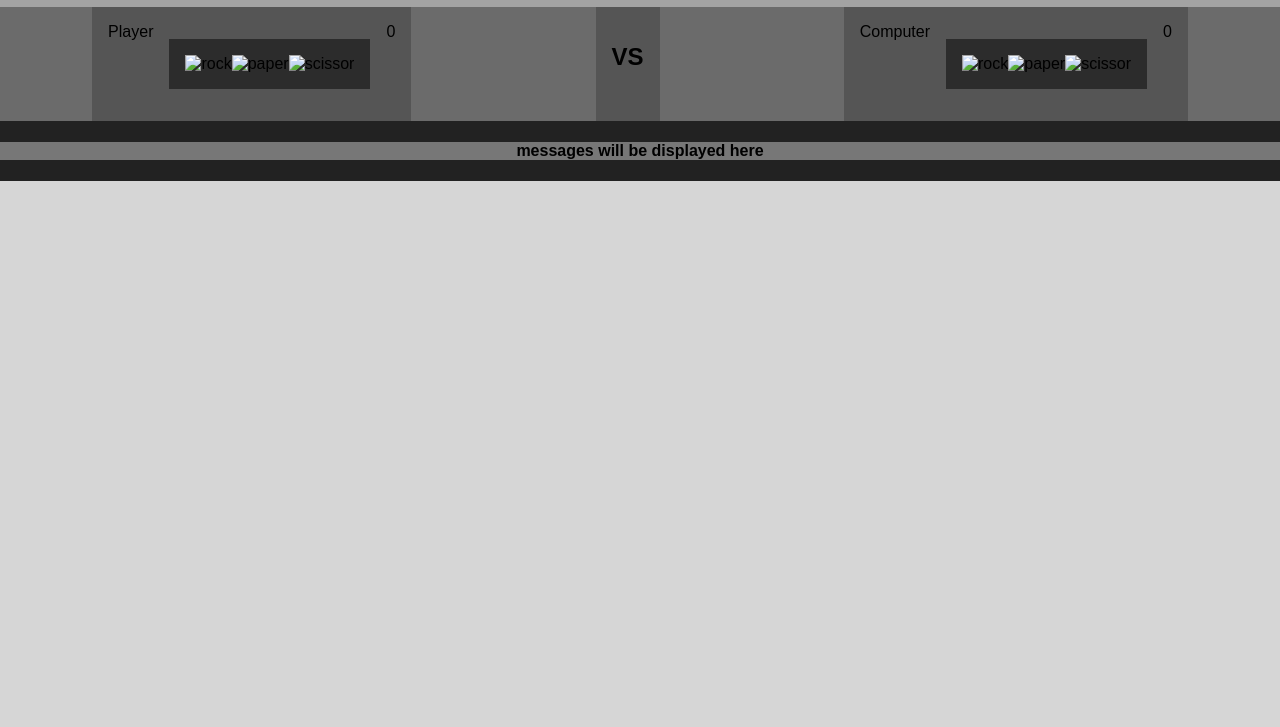
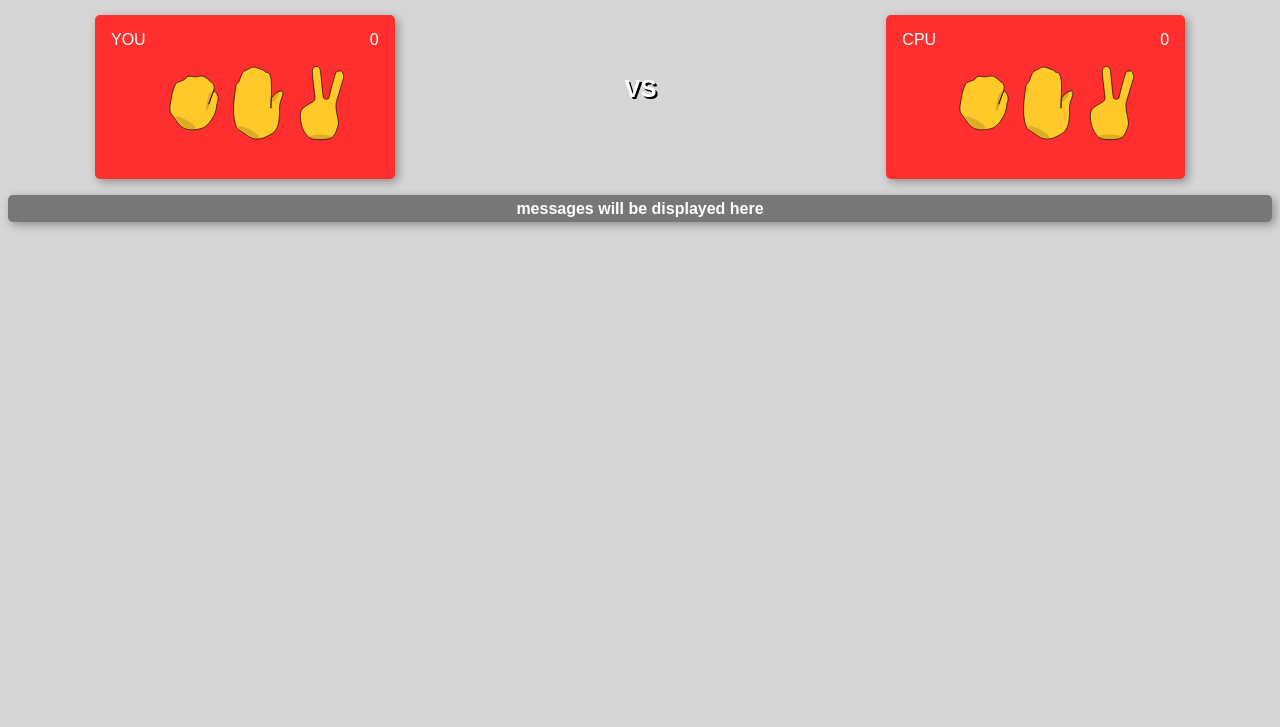
Before and after one commit to xitarps/jokenpo, a plain HTML site: page index.html in a window 1280 px wide. Shown: the part 73-800 px from the top of the page. Drawn offline with Linux system fonts and the light colour scheme; a web font is replaced by a local one.

Commit message:
Add images and Style

```diff
--- a/index.html
+++ b/index.html
@@ -15,17 +15,17 @@
 
       <div id="player" class="game_field_space">
           <div id="player_name">
-            Player
+            YOU
           </div>
           <div id="payer_moves" class='move_options'>
             <div id="player_rock">
-              <img id="player_rock_img" src="" alt="rock">
+              <img id="player_rock_img" src="images/rock.svg" alt="rock">
             </div>
             <div id="player_paper">
-              <img id="player_paper_img" src="" alt="paper">
+              <img id="player_paper_img" src="images/paper.svg" alt="paper">
             </div>
             <div id="player_scissor">
-              <img id="player_scissor_img" src="" alt="scissor">
+              <img id="player_scissor_img" src="images/scissor.svg" alt="scissor">
             </div>
           </div>
           <div id="player_score">
@@ -41,17 +41,17 @@
 
       <div id="computer" class="game_field_space">
           <div id="computer_name">
-            Computer
+            CPU
           </div>
           <div id="computer_moves" class='move_options'>
               <div id="computer_rock">
-                <img id="computer_rock_img" src="" alt="rock">
+                <img id="computer_rock_img" src="images/rock.svg" alt="rock">
               </div>
               <div id="computer_paper">
-                <img id="computer_paper_img" src="" alt="paper">
+                <img id="computer_paper_img" src="images/paper.svg" alt="paper">
               </div>
               <div id="computer_scissor">
-                <img id="computer_scissor_img" src="" alt="scissor">
+                <img id="computer_scissor_img" src="images/scissor.svg" alt="scissor">
               </div>
           </div>
           <div id="computer_score">
--- a/jokenpo.css
+++ b/jokenpo.css
@@ -4,6 +4,7 @@ html,body{
 
   /*https://fonts.google.com/specimen/PT+Sans+Caption?sidebar.open&selection.family=PT+Sans+Caption*/
   font-family: 'PT Sans Caption', sans-serif;
+  color: #ffffff;
 }
 body{
   background-color: #d6d6d6;
@@ -11,40 +12,58 @@ body{
 #game {
   display: flex;
   flex-direction: column;
-  background-color: #a3a3a3;
+  background-color: #a3a3a300;
 
 }
 #title{
   text-align: center;
-  background-color: #7e7e7e;
+  background-color: #7e7e7e00;
+  color: #000000;
 
 }
 #board{
   display: flex;
   flex-wrap: wrap;
   justify-content: space-around;
-  background-color: #6b6b6b;
+  background-color: #6b6b6b00;
 
+}
+img{
+  margin-top: 1em;
+  width: 4em;
+  height: 5em;
 }
 .game_field_space {
   display: flex;
   flex-direction: row;
-  background-color: #555555;
+  background-color: #ff2f2f;
+  margin: 0.5em;
   padding: 1em;
+  border-radius: 5px;
+  box-shadow: 3px 3px 10px #00000057;
 
+}
+#versus{
+  background-color: #ffffff00;
+  margin: 2em;
+  color: #ffffff;
+  text-shadow:2px 2px #000000;
+  box-shadow: 0 0;
 }
 .move_options{
   display: flex;
   flex-direction: row;
-  background-color: #2c2c2c;
-  padding: 1em;
+  background-color: #2c2c2c00;
   margin: 1em;
 }
 #messages{
-  background-color: #222222;
+  background-color: #22222200;
 }
 #notice{
   text-align: center;
   background-color: #777777;
-
+  margin: 0.5em;
+  padding: 0.3em;
+  border-radius: 5px;
+  box-shadow: 3px 3px 10px #00000057;
 }
```
Also changed, not shown: images/paper.svg (added), images/rock.svg (added), images/scissor.svg (added).
